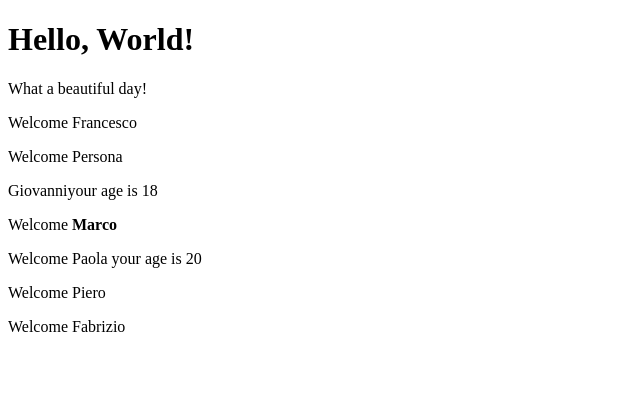
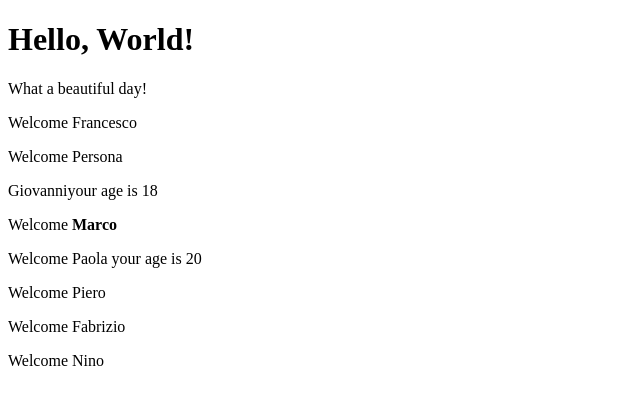
Before and after one commit to Baku305/react-exercises, a React (Create React App) app in the folder react-exercises/: page / in a window 1280 px wide. Shown: the top 404 px of the page, without its empty margins (0-640 px from the left). Built offline with nearby package versions, Linux system fonts and the light colour scheme.

Commit message:
fix/conditional-rendering-03(Welcome6 class)

```diff
--- a/react-exercises/src/Components-03.jsx
+++ b/react-exercises/src/Components-03.jsx
@@ -35,6 +35,9 @@ export class App extends React.Component {
         <div>
           <Welcome5 name="Fabrizio"/>
         </div>
+        <div>
+          <Welcome6 name="Nino" age = "66"/>
+        </div>
       </div>
     );
   }
--- a/react-exercises/src/props-05.jsx
+++ b/react-exercises/src/props-05.jsx
@@ -9,13 +9,12 @@ export class Age extends React.Component {
 export class Welcome5 extends React.Component {
   render() {
     return (
-
-        <div>
-            <p>
-            <span>Welcome {this.props.name}</span>
-            {this.props.age > 18 && <Age age={this.props.age}/>}
-            </p>
-        </div>
+      <div>
+        <p>
+          <span>Welcome {this.props.name}</span>
+          {this.props.age > 18 && <Age age={this.props.age} />}
+        </p>
+      </div>
     );
   }
 }
@@ -26,7 +25,9 @@ export class Welcome6 extends React.Component {
       <div>
         <p>
           <span>Welcome {this.props.name}</span>
-          {this.props.age && this.props.age > 18 && <Age age = {this.props.age}/> }
+          {this.props.age && this.props.age > 18 && this.props.age < 65 && (
+            <Age age={this.props.age} />
+          )}
         </p>
       </div>
     );
```
